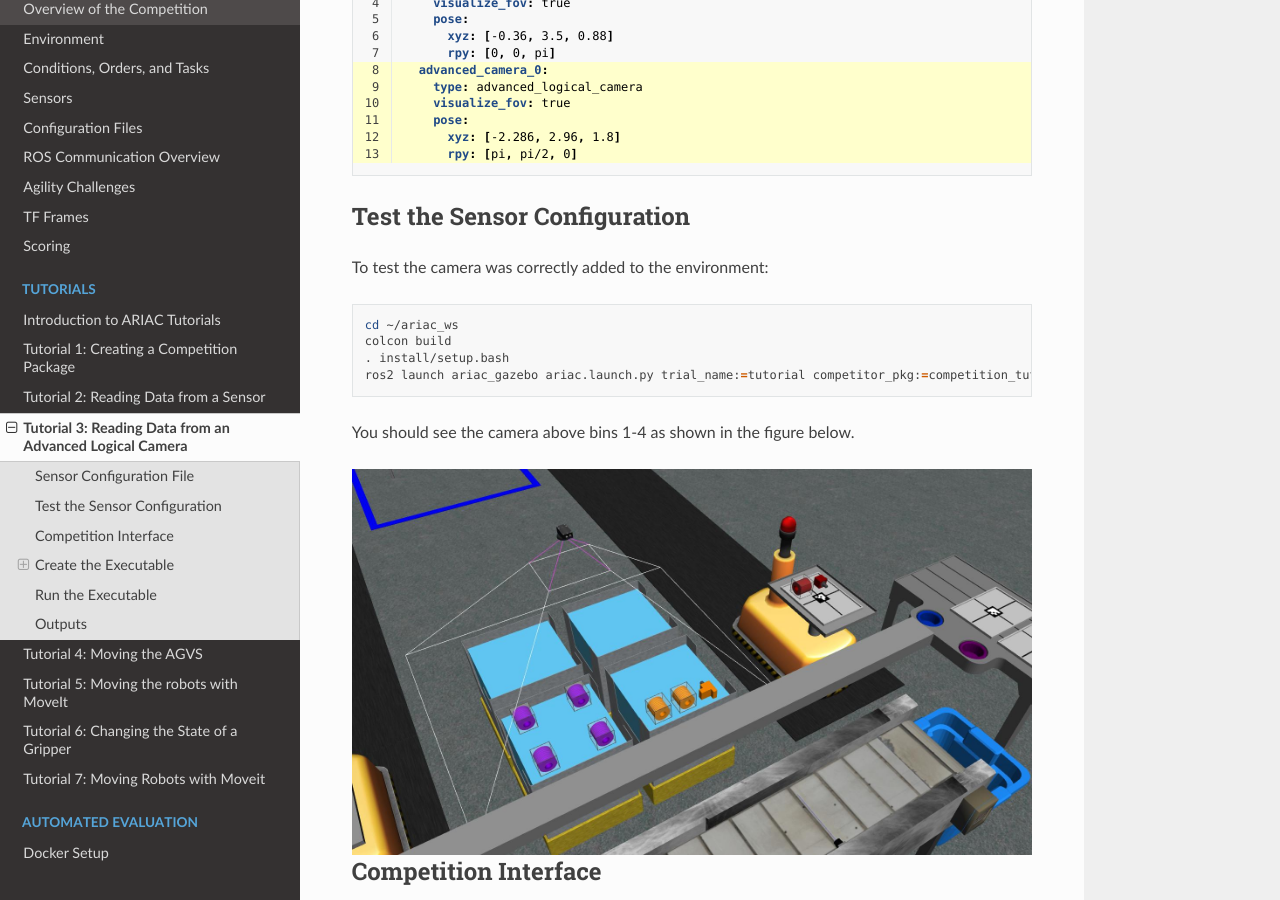
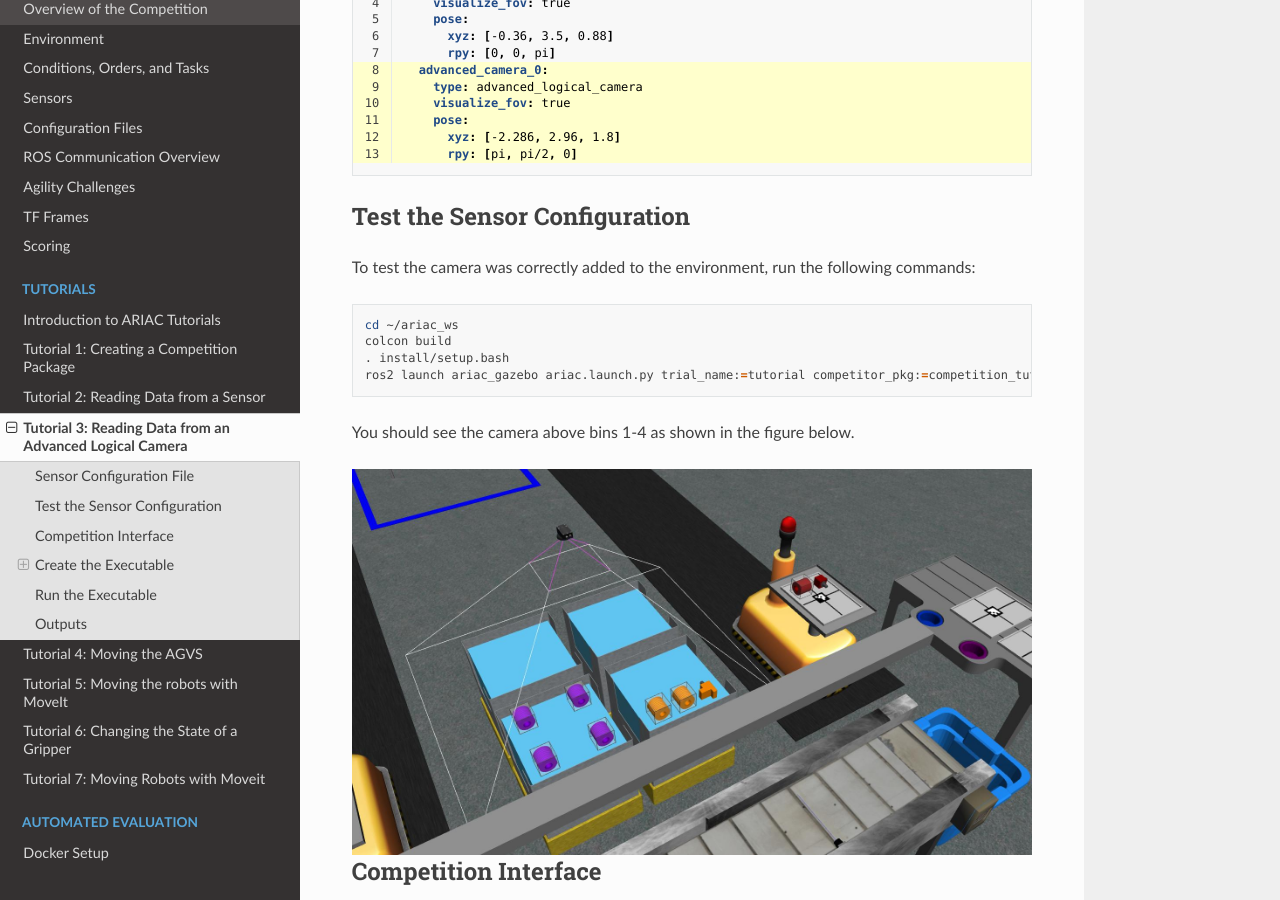
Before and after one commit to usnistgov/ARIAC, a Sphinx documentation site: the page built from docs/tutorials/tutorial_3.rst, in a window 1280 px wide and 900 px high, scrolled down 1034 px. Built offline with Sphinx 7.4.7 and the Read the Docs theme 2.0.0, drawn with Linux system fonts in a browser that asks for light colours.

```diff
--- a/docs/tutorials/tutorial_3.rst
+++ b/docs/tutorials/tutorial_3.rst
@@ -79,7 +78,7 @@ Add an advanced logical camera to  :inline-file:`sensors.yaml` (lines 8-13 in :n
 Test the Sensor Configuration
 --------------------------------------------
 
-To test  the camera was correctly added to the environment:
+To test  the camera was correctly added to the environment, run the following commands:
 
 .. code-block:: bash
 
```
Also changed, not shown: other parts of docs/tutorials/tutorial_3.rst (+2 -4 lines), docs/tutorials/tutorial_2.rst (+8 -4 lines).
